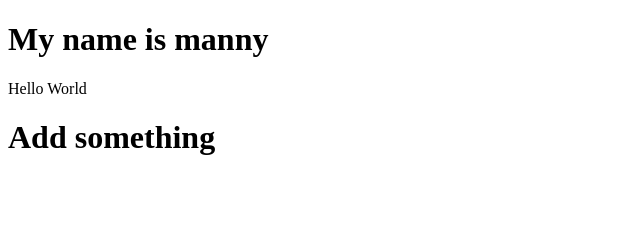
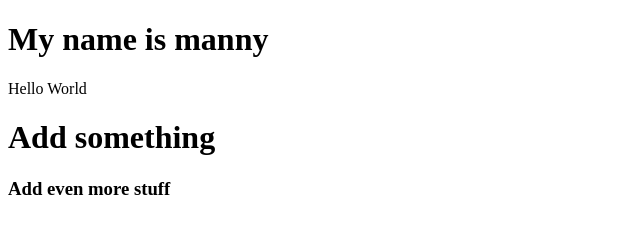
Before and after one commit to EmmanuelJucaban/anotherrepo, a plain HTML site: page index.html in a window 1280 px wide. Shown: the whole page, without its empty margins (0-640 px from the left). Drawn offline with Linux system fonts and the light colour scheme.

Commit message:
Add more changes to the master branch

```diff
--- a/index.html
+++ b/index.html
@@ -8,5 +8,6 @@
 <h1>My name is manny</h1>
 <p>Hello World</p>
 <h1>Add something</h1>
+<h3>Add even more stuff</h3>
 </body>
 </html>
```
